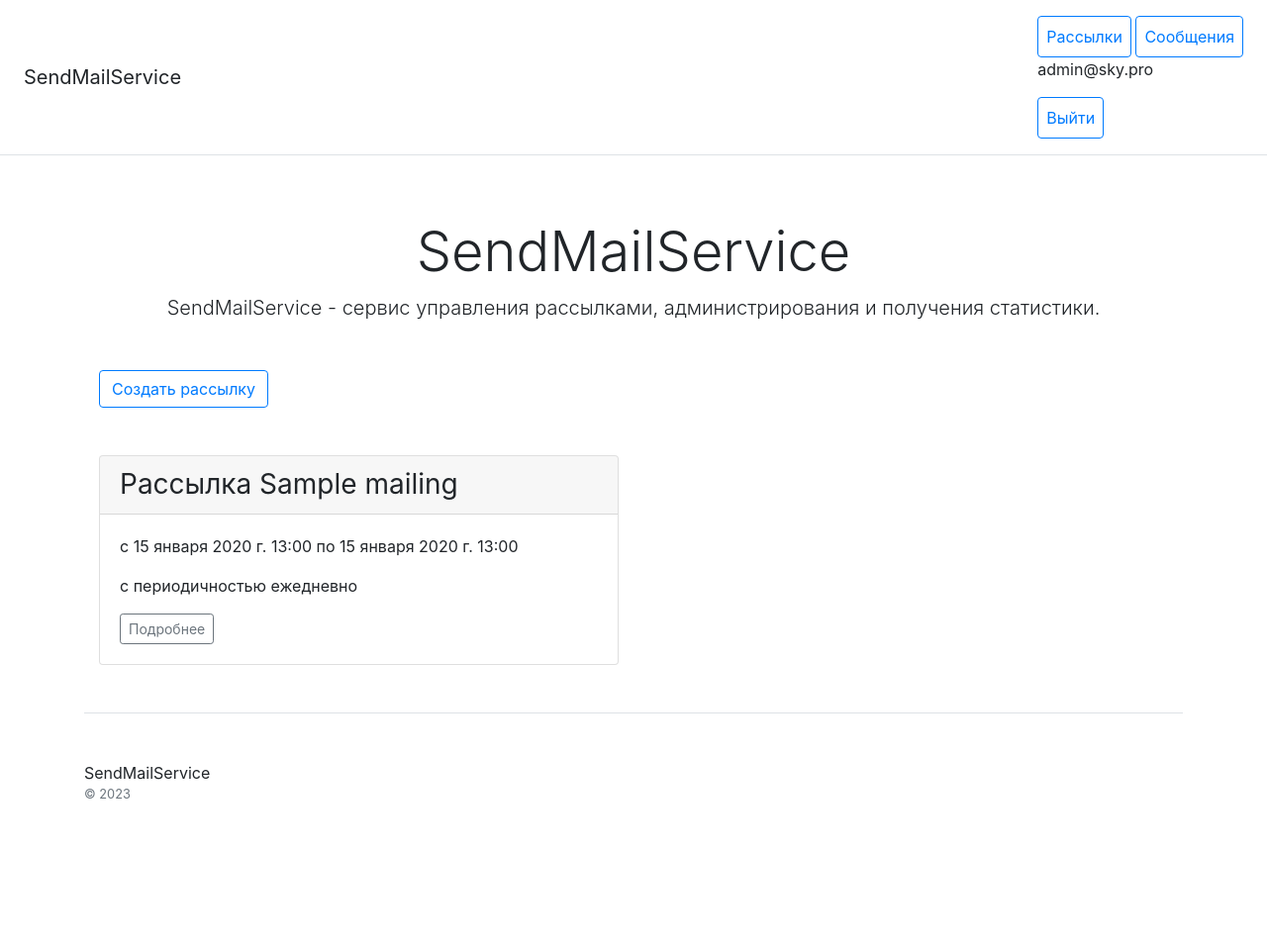
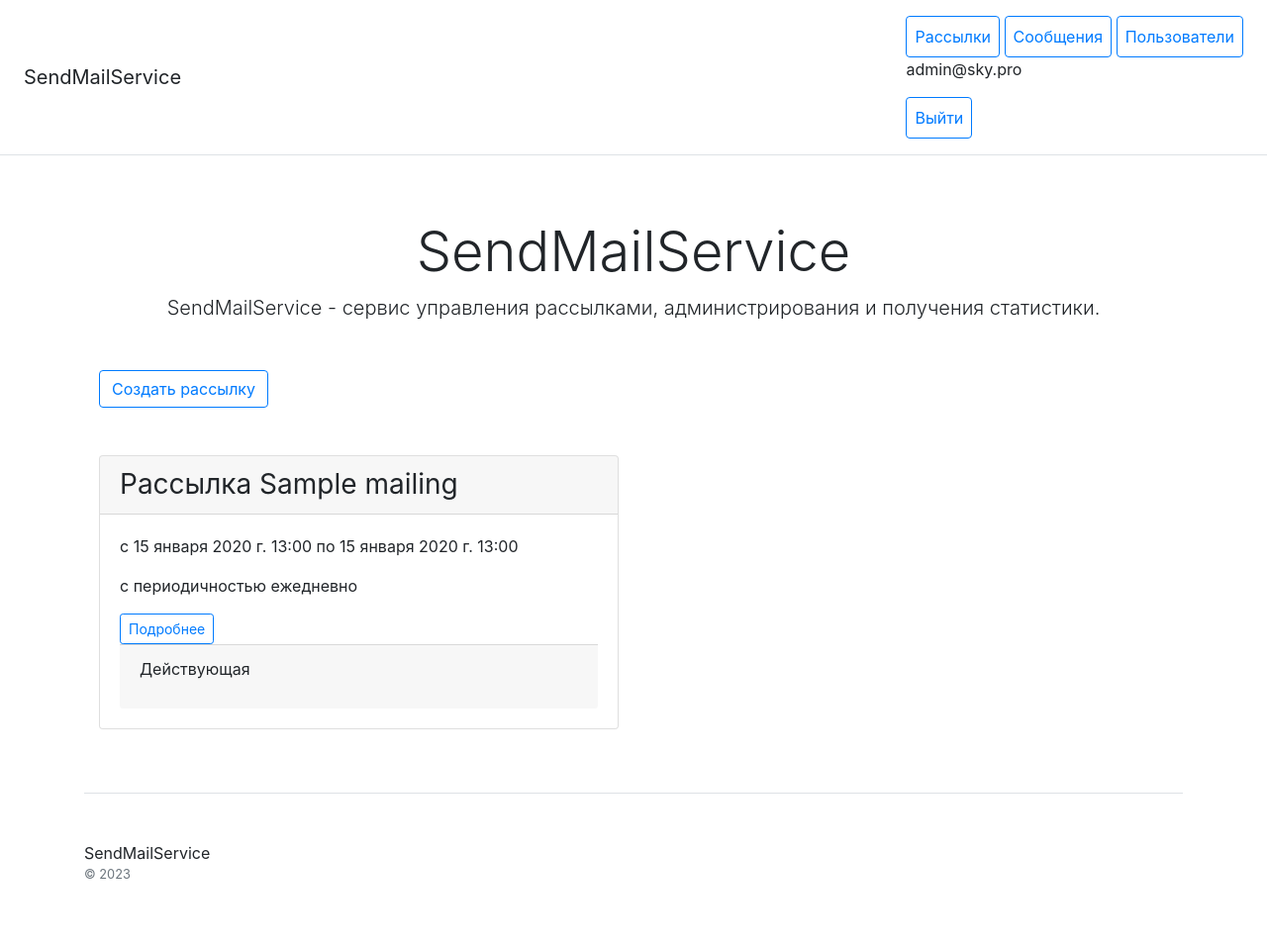
Before and after one commit to Nataly-Pro/CourseWebProject, a Django app: page / in a window 1280 px wide. Shown: the whole page at 99% size. Before the commit the page ends 807 px from the top, so only its background shows below. Run offline with Django 4.2, Linux system fonts and the light colour scheme; a user stored in the database is signed in; data comes from the database, SQL or seed files in the repository; tables that the repository leaves empty hold one stand-in row (values such as "Sample post"); parts of the project's set-up code (start-up, migrations or seed data) failed here and were passed over; some libraries are stand-ins or nearby versions.

Commit message:
Доработаны шаблоны с учетом прав доступа

```diff
--- a/sendmail/templates/sendmail/base.html
+++ b/sendmail/templates/sendmail/base.html
@@ -13,6 +13,9 @@
     <nav class="ms-5">
         <a class="p-2 btn btn-outline-primary" href="{% url 'sendmail:home' %}">Рассылки</a>
         <a class="p-2 btn btn-outline-primary" href="{% url 'sendmail:message_list' %}">Сообщения</a>
+        {% if user.role == moderator %}
+            <a class="p-2 btn btn-outline-primary" href="{% url 'users:users' %}">Пользователи</a>
+        {% endif %}
         {% if user.is_authenticated %}
             <p>{{ user.email }}</p>
             <a class="p-2 btn btn-outline-primary" href="{% url 'users:logout' %}">Выйти</a>
--- a/sendmail/templates/sendmail/mailing_confirm_delete.html
+++ b/sendmail/templates/sendmail/mailing_confirm_delete.html
@@ -9,7 +9,7 @@
                             {% csrf_token %}
                             <p>Хотите удалить рассылку "{{ object.name }}"?</p>
                             <button type="submit" class="btn btn-primary">Подтвердить</button>
-                            <a href="{% url 'sendmail:mailing_list' %}" class="btn btn-warning">Отмена</a>
+                            <a href="{% url 'sendmail:home' %}" class="btn btn-warning">Отмена</a>
 
                         </form>
                     </div>
--- a/sendmail/templates/sendmail/mailing_form.html
+++ b/sendmail/templates/sendmail/mailing_form.html
@@ -1,4 +1,5 @@
 {% extends 'sendmail/base.html' %}
+
 {% block content %}
 <div class="col-12">
     <div class="row">
--- a/sendmail/templates/sendmail/mailing_list.html
+++ b/sendmail/templates/sendmail/mailing_list.html
@@ -6,7 +6,8 @@
 <div class="col-12">
     <div class="row">
         {% for object in object_list %}
-            <div class="col-6">
+            {% if user == object.owner or perms.sendmail.view_mailing %}
+                <div class="col-6 mb-3">
                     <div class="card">
                         <div class="card-header">
                             <h3 class="my-0 font-weight-normal">Рассылка {{ object.name }}</h3>
@@ -16,11 +17,19 @@
                             <p>с периодичностью {{ object.interval }}</p>
                             <div class="d-flex justify-content-between align-items-center">
                                 <a href="{% url 'sendmail:mailing_view' object.pk %}" type="button"
-                                class="btn btn-sm btn-outline-secondary">Подробнее</a>
+                                    class="btn btn-sm btn-outline-primary">Подробнее</a>
+                            </div>
+                            <div class="card-footer">
+                                {% if object.is_activated %}
+                                    <p>Действующая</p>
+                                {% else %}
+                                    <p>Отменена</p>
+                                {% endif %}
                             </div>
                         </div>
                     </div>
                 </div>
+            {% endif %}
         {% endfor %}
     </div>
 </div>
--- a/sendmail/templates/sendmail/message_confirm_delete.html
+++ b/sendmail/templates/sendmail/message_confirm_delete.html
@@ -9,7 +9,7 @@
                             {% csrf_token %}
                             <p>Хотите удалить сообщение "{{ object.title }}"?</p>
                             <button type="submit" class="btn btn-primary">Подтвердить</button>
-                            <a href="{% url 'mailing:message_list' %}" class="btn btn-warning">Отмена</a>
+                            <a href="{% url 'sendmail:message_list' %}" class="btn btn-warning">Отмена</a>
 
                         </form>
                     </div>
```
Also changed, not shown: sendmail/templates/sendmail/mailing_detail.html (+3 -7 lines). Lines whose indentation alone changed are shown as unchanged.
